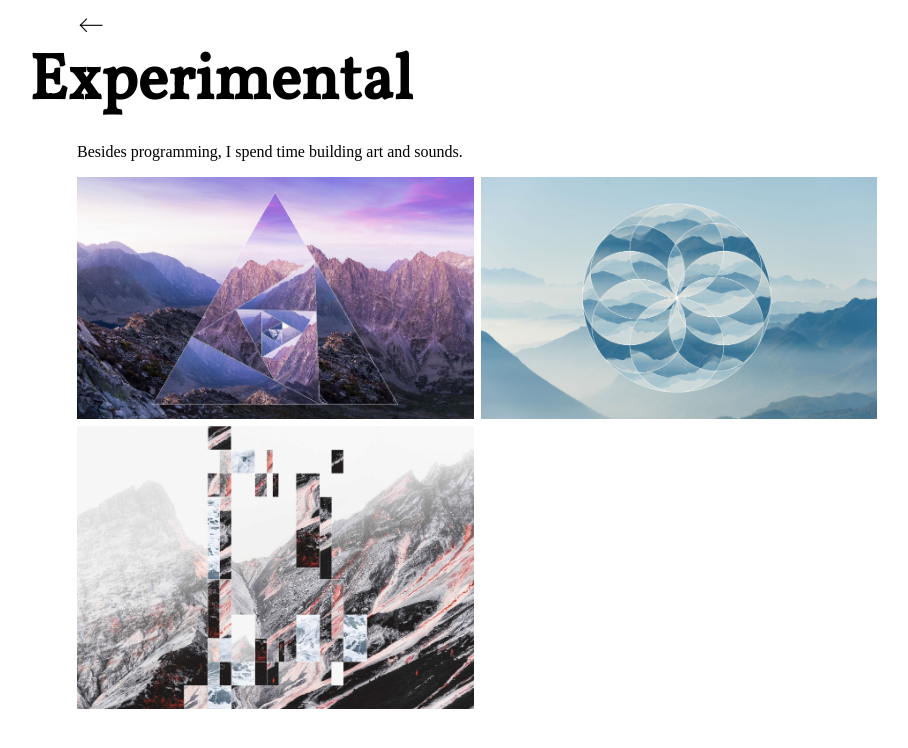
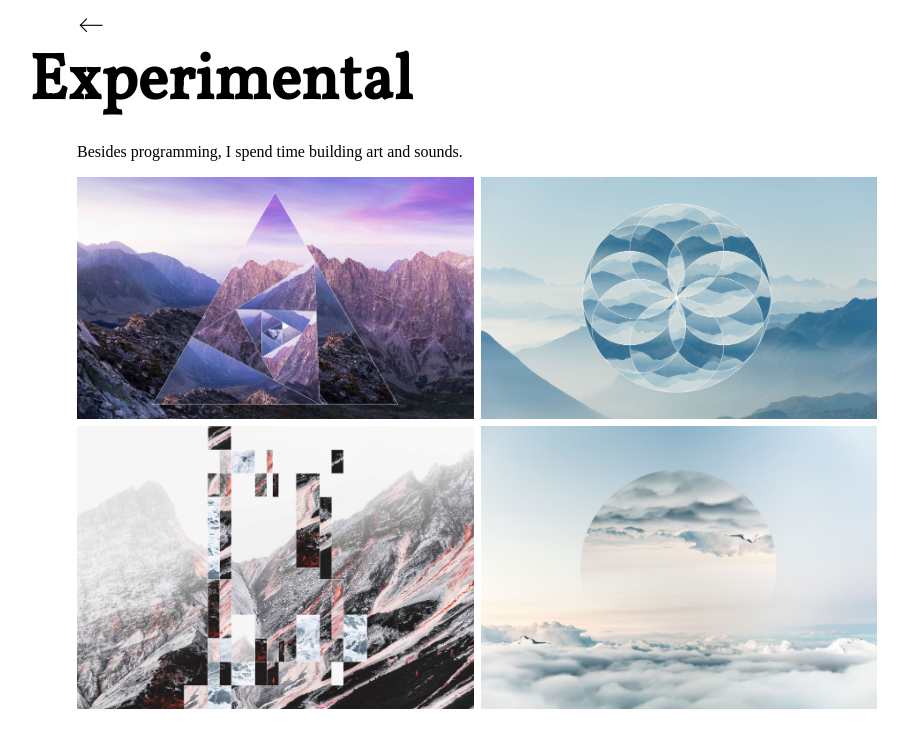
Before and after one commit to cssidy/personal-site, a Jekyll site: the page built from experimental.html, in a window 1280 px wide. Shown: the top 748 px of the page, without its empty margins (163-1071 px from the left). Built offline with Jekyll 4.4.1, drawn with Linux system fonts in a browser that asks for light colours; some web fonts are replaced.

Commit message:
Update experimental.html

```diff
--- a/experimental.html
+++ b/experimental.html
@@ -18,6 +18,9 @@ layout: layout
     <li>
       <img src="/assets/images/experiments/volcano_seafoam_web.jpg" />
     </li>
+    <li>
+      <img src="/assets/images/experiments/clouds_web.jpg" />
+    </li>
     <!--
     <li>
       <video controls>
```
